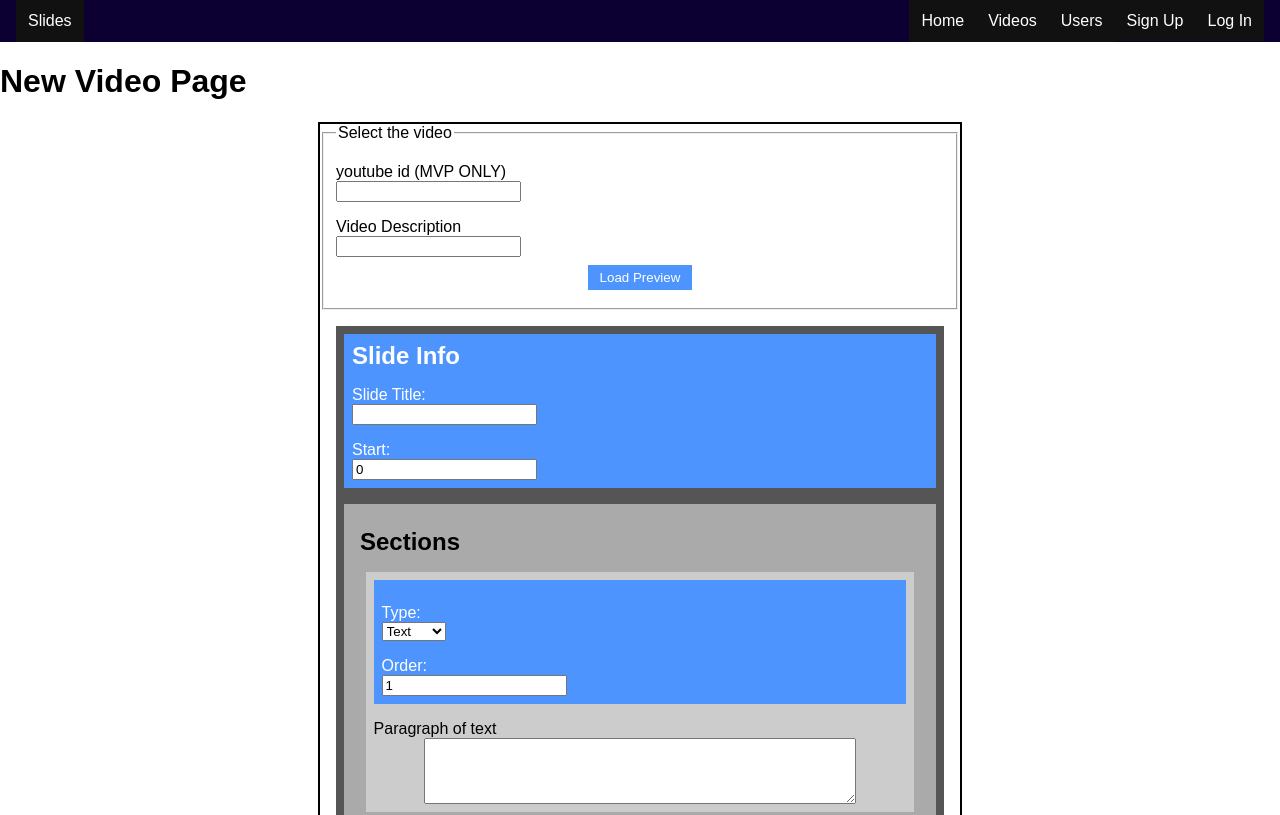
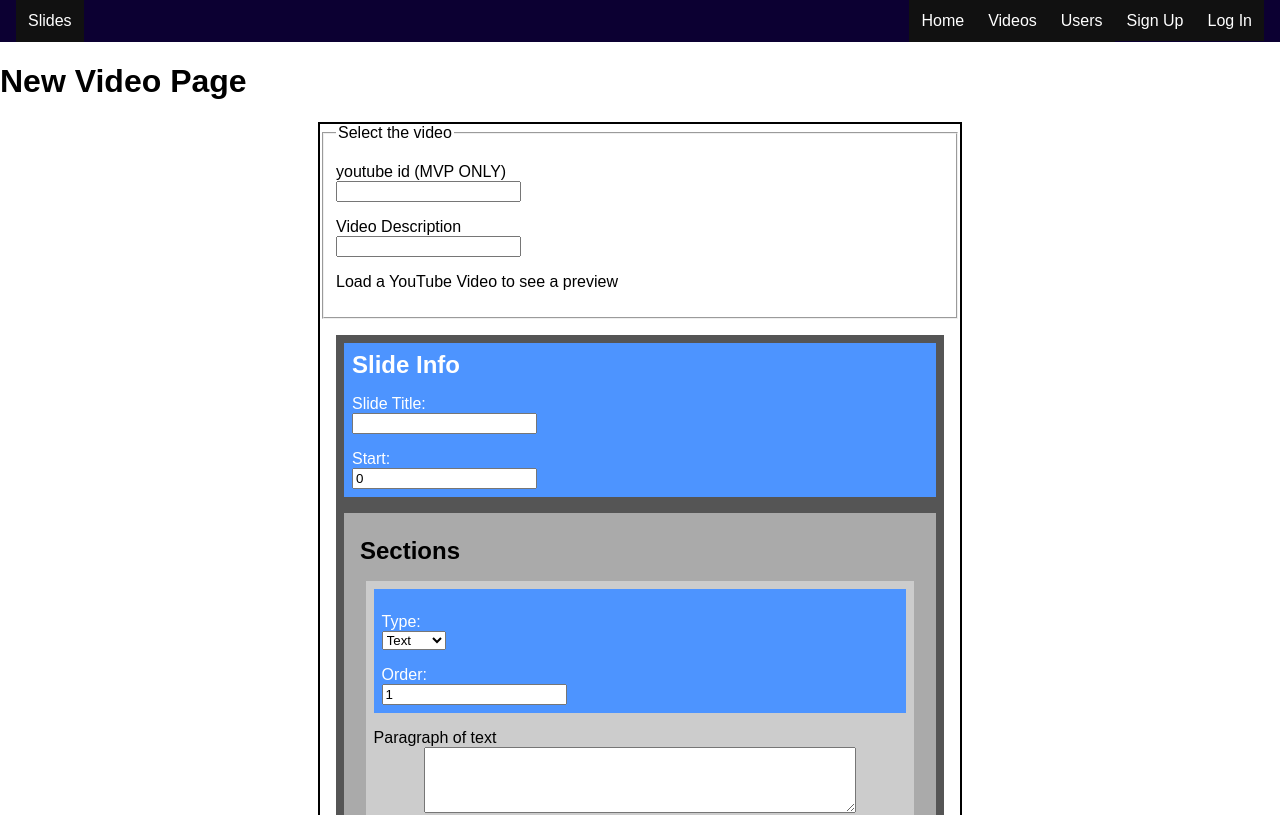
Before and after one commit to MostlyFocusedMike/slides-front, a React (Create React App) app: page /videos/new in a window 1280 px wide. Shown: the top 815 px of the page. Built offline with nearby package versions, Linux system fonts and the light colour scheme; what normalizr would draw is missing.

Commit message:
swap out load preview button for a check on the length of the string in the input, if it's 11 or more, it will load a preview

```diff
--- a/src/components/NewVideoForm.js
+++ b/src/components/NewVideoForm.js
@@ -49,15 +49,15 @@ class NewVideoForm extends React.Component {
     }
   }
 
-  handleLoadPreview = () => {
+  handleLoadPreview = (e) => {
+    e.preventDefault()
     this.setState({
       loadPreview: true
     })
-    this.setUser()
   }
 
   handleVideoChange = (e) => {
-    let previewVal = e.target.name === "youtube_vid" ? false : true
+    let previewVal = e.target.value.length >= 11
     this.setState({
       loadPreview: previewVal,
       entities: {
--- a/src/components/VideoPreviewFieldset.js
+++ b/src/components/VideoPreviewFieldset.js
@@ -35,9 +35,7 @@ class VideoPreviewFieldset extends React.Component {
               videoId={this.props.youtube_vid}
               opts={opts}
             />
-          ) : (
-            <button onClick={this.props.handleLoadPreview}>Load Preview</button>
-          )
+          ) : (<p>Load a YouTube Video to see a preview</p>)
         }
         </div>
       </fieldset>
```
